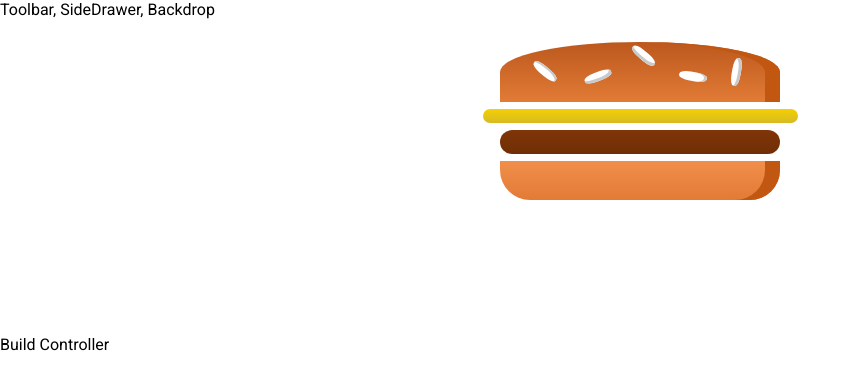
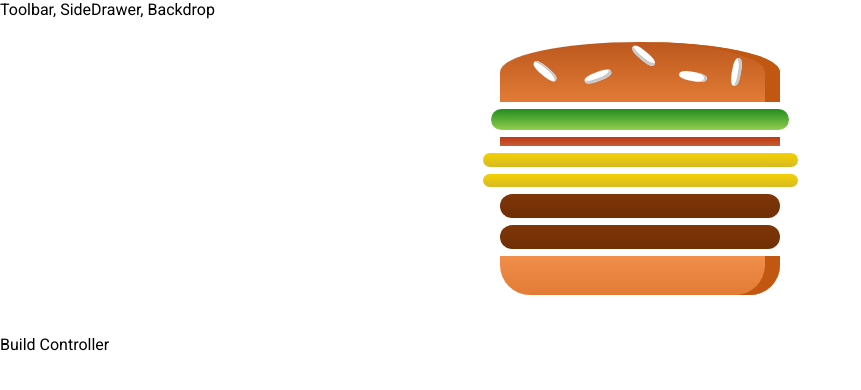
Before and after one commit to JamesDansie/burger-builder, a React (Create React App) app: page / in a window 1280 px wide. Shown: the top 390 px of the page, without its empty margins (0-861 px from the left). Built offline with nearby package versions, Linux system fonts and the light colour scheme.

Commit message:
added burger state

```diff
--- a/src/components/Burger/Burger.js
+++ b/src/components/Burger/Burger.js
@@ -4,13 +4,24 @@
 import BurgerIngredient from './BurgerIngredient/BurgerIngredient';
 
 const burger = (props) => {
+    // so what is this doing?
+    // first getting the keys from the ingredients object
+    // then mapping it to an array
+    // spreading that array and making entries equal to
+    // the value for the key.
+    // then mapping the ingredient/key that many times.
+    // so bacon: 2 becomes [bacon, bacon]
+    const transformedIngredients = Object.keys(props.ingredients)
+        .map(igKey => {
+            return [...Array(props.ingredients[igKey])].map((_, i) => {
+                return <BurgerIngredient key={igKey + i} type={igKey} />;
+            })
+        });
     return (
         <div className={classes.Burger}>
             <BurgerIngredient type="bread-top" />
-            <BurgerIngredient type="cheese" />
-            <BurgerIngredient type="meat" />
+            {transformedIngredients}
             <BurgerIngredient type="bread-bottom" />
-
         </div>
     );
 }
--- a/src/components/Burger/Burger.module.css
+++ b/src/components/Burger/Burger.module.css
@@ -15,7 +15,7 @@
     }
 }
 
-@media (min-width: 500px) and (min-height: 401){
+@media (min-width: 500px) and (min-height: 401px){
     .Burger {
         width: 450;
         height: 400;
--- a/src/containers/BurgerBuilder/BurgerBuilder.js
+++ b/src/containers/BurgerBuilder/BurgerBuilder.js
@@ -4,10 +4,18 @@
 import Burger from '../../components/Burger/Burger';
 
 class BurgerBuilder extends Component {
+    state = {
+        ingredients: {
+            salad: 1,
+            bacon: 1,
+            cheese: 2,
+            meat: 2
+        }
+    }
     render () {
         return (
             <Aux>
-                <Burger />
+                <Burger ingredients={this.state.ingredients}/>
                 <div>Build Controller</div>
             </Aux>
         );
```
